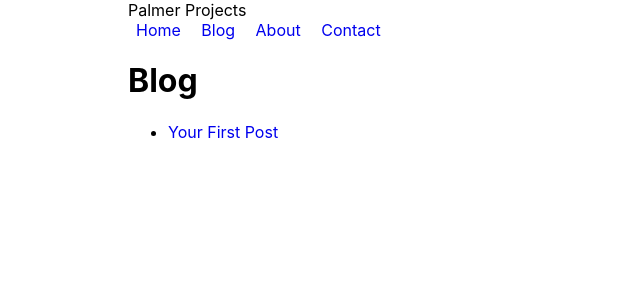
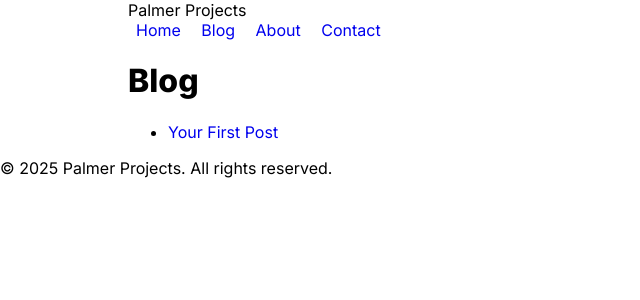
Before and after one commit to CanyenPalmer/Palmer-Projects, a Flask app: page /blog in a window 1280 px wide. Shown: the top 300 px of the page, without its empty margins (0-640 px from the left). Run offline with Flask 3, Linux system fonts and the light colour scheme.

Commit message:
Update base.html

```diff
--- a/templates/base.html
+++ b/templates/base.html
@@ -3,12 +3,19 @@
 <head>
     <meta charset="UTF-8">
     <title>Palmer Projects</title>
+    <meta name="viewport" content="width=device-width, initial-scale=1">
     <link href="/static/css/styles.css" rel="stylesheet">
+    <link href="https://fonts.googleapis.com/css2?family=Inter:wght@400;600;800&display=swap" rel="stylesheet">
+    <style>
+        body {
+            font-family: 'Inter', sans-serif;
+        }
+    </style>
 </head>
 <body class="bg-white text-black font-sans">
-    <nav class="bg-black text-white p-4 sticky top-0 z-50">
+    <nav class="bg-black text-white p-4 sticky top-0 z-50 shadow-md">
         <div class="container mx-auto flex justify-between items-center">
-            <div class="text-xl font-bold">Palmer Projects</div>
+            <div class="text-xl font-extrabold tracking-wide">Palmer Projects</div>
             <div class="space-x-4">
                 <a href="/" class="nav-link">Home</a>
                 <a href="/blog" class="nav-link">Blog</a>
@@ -17,8 +24,13 @@
             </div>
         </div>
     </nav>
-    <div class="container mx-auto p-4">
+
+    <main class="container mx-auto py-10 px-4">
         {% block content %}{% endblock %}
-    </div>
+    </main>
+
+    <footer class="bg-gray-100 text-center py-6 text-sm text-gray-500">
+        &copy; {{ current_year or '2025' }} Palmer Projects. All rights reserved.
+    </footer>
 </body>
 </html>
```
